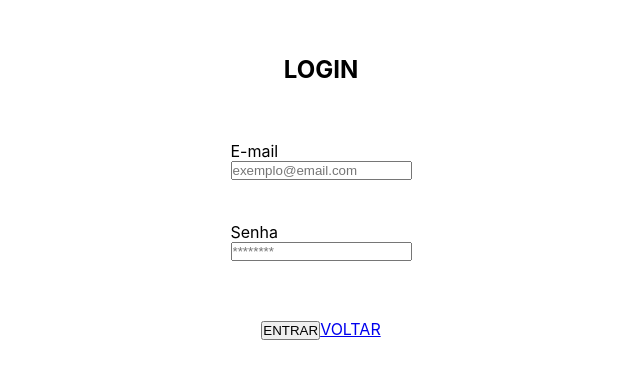
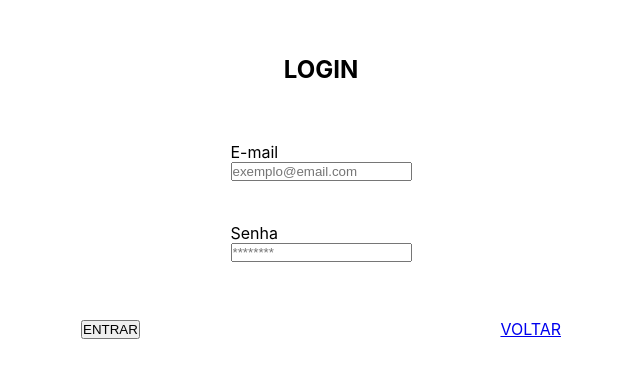
Before and after one commit to Edi-Santos/leaf, a React (Create React App) app: page /login in a window 1280 px wide. Shown: the part 203-582 px from the top of the page, without its empty margins (319-959 px from the left). Built offline with nearby package versions, Linux system fonts and the light colour scheme.

Commit message:
chore:(login/): posicionando os botões

```diff
--- a/src/pages/login/Login.jsx
+++ b/src/pages/login/Login.jsx
@@ -27,10 +27,10 @@ function Login() {
           <Password value={password} onChange={handleChange} />
         </section>
 
-        <div>
+        <section className='login-button'>
           <button type='button'>ENTRAR</button>
           <Link to={'/'}>VOLTAR</Link>
-        </div>
+        </section>
       </form>
     </main>
   );
--- a/src/pages/login/login.css
+++ b/src/pages/login/login.css
@@ -26,3 +26,11 @@
   display: flex;
   flex-direction: column;
 }
+
+.login-button {
+  align-items: center;
+  display: flex;
+  flex-direction: row;
+  justify-content: space-between;
+  width: 50%;
+}
```
